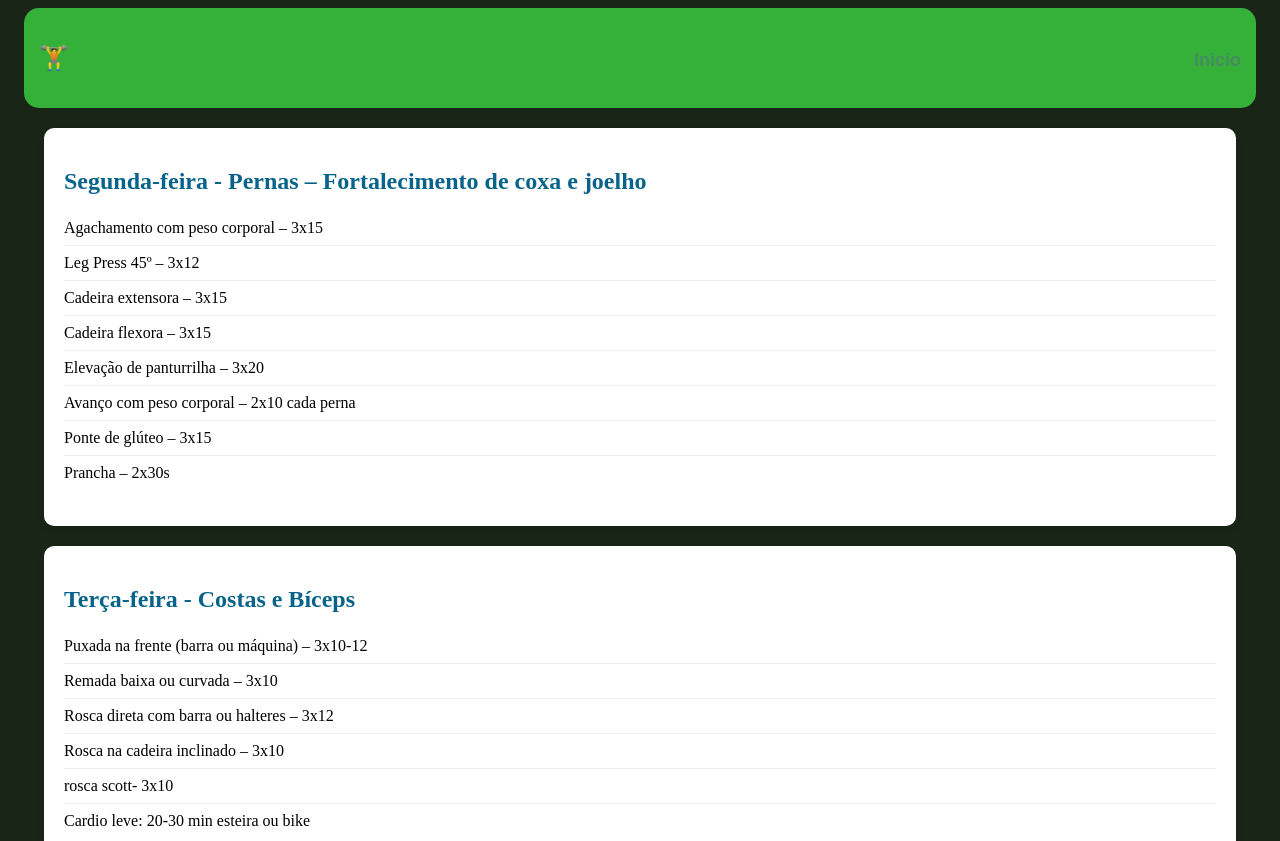
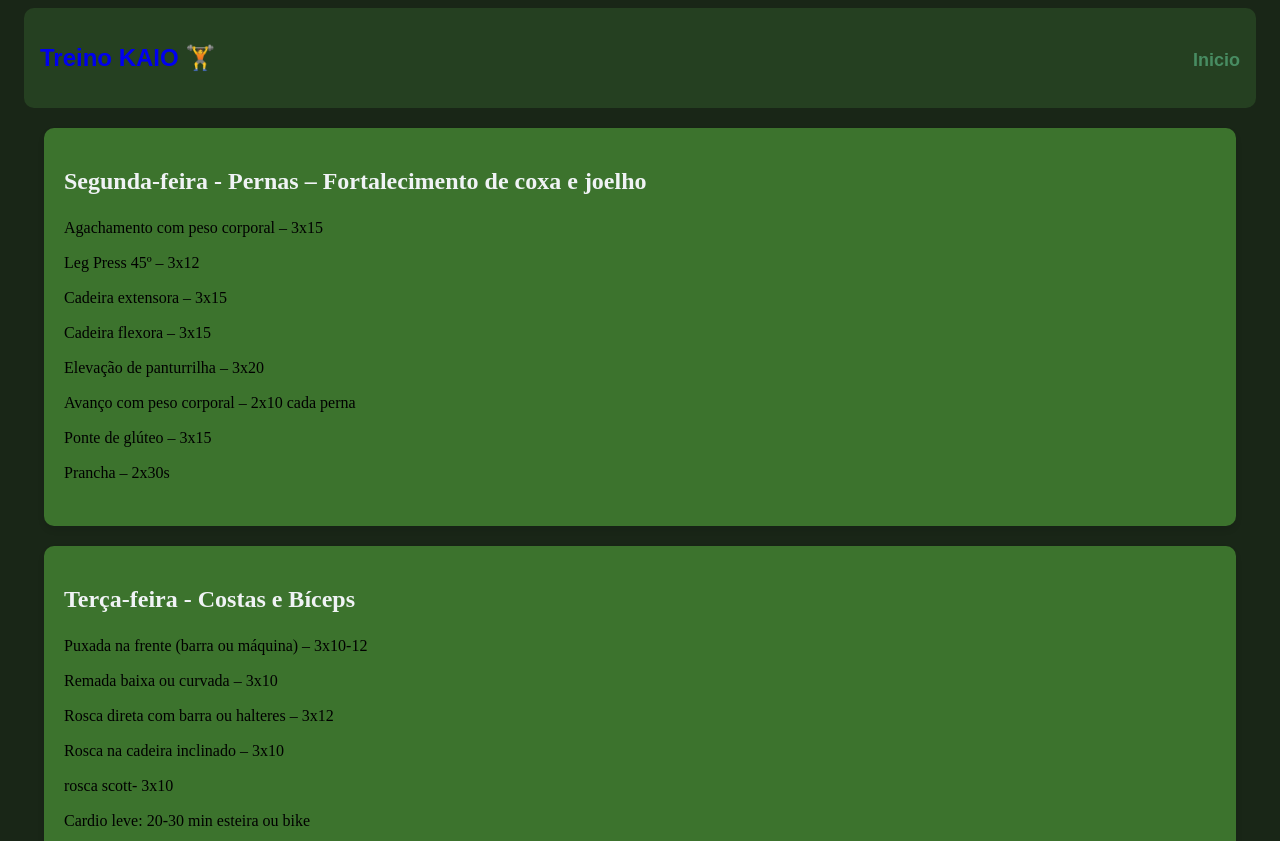
Before and after one commit to rosaridev/SiteMeutreinp, a plain HTML site: page pagina3.html in a window 1280 px wide. Shown: the top 841 px of the page. Drawn offline with Linux system fonts and the light colour scheme.

Commit message:
Atualização das paginas
feitas as alterões de cores e links nas paginas de treinos

```diff
--- a/pagina3.html
+++ b/pagina3.html
@@ -8,8 +8,8 @@
 </head>
 <body>
     <header class="menu3">
-        <nav class="nav">
-            <a href="/" class="Logo">🏋️</a>
+        <nav class="nav1">
+            <a href="/" class="Logo1"> Treino KAIO 🏋️</a>
             <ul class="nav-list">
                 <li><a href="index.html">Inicio</a></li>
             </ul>
--- a/style.css
+++ b/style.css
@@ -30,11 +30,13 @@ body{
 }
 .logo{
     font-size: 40px;
+    color: white;
 }
 .nav-list1{
     display: flex;
     gap: 32px;
     list-style: none;
+
 
 }
 .nav-list1 a{
@@ -108,6 +110,11 @@ header {
     font-weight: bold;
     border-radius: 15px;
 }
+.menu2{
+    background-color: #254021;
+    padding-inline: 16px;
+    border-radius: 10px;
+}
 
 /* Espaçamento geral da página */
 .container {
@@ -122,6 +129,7 @@ header {
     margin-bottom: 20px;
     padding: 20px;
     transition: transform 0.2s;
+    font-family: 'Trebuchet MS', 'Lucida Sans Unicode', 'Lucida Grande', 'Lucida Sans', Arial, sans-serif;
 }
 
 /* Efeito ao passar o mouse no card */
@@ -185,10 +193,20 @@ footer {
     width: 100%;
 }
 
+
+.nav1 {
+    max-width: 1280px;
+    height: 70px;
+    margin-inline: auto;
+    display: flex;
+    justify-content: space-between;
+    align-items: center;
+
+}
+
 .header1 {
-    background-color: #02aeed;
+    background-color: #cf1e1e;
     padding: 15px;
-    color: white;
     text-align: center;
     font-size: 24px;
     font-weight: bold;
@@ -198,8 +216,18 @@ footer {
 .container1 {
     padding: 20px;
 }
+
+.menu3{
+    background-color: #254021;
+    padding-inline: 16px;
+    border-radius: 10px;
+}
+
+.logo1{
+    color: white;
+}
 .card1 {
-    background-color: #ffffff;
+    background-color: #3C732D;
     border-radius: 10px;
     box-shadow: 0 4px 6px rgba(0,0,0,0.1);
     margin-bottom: 20px;
@@ -214,7 +242,7 @@ footer {
 
 
 .card1 h2 {
-    color: #08638a;
+    color: #f0f3f5;
     margin-bottom: 10px;
 }
 
@@ -226,7 +254,7 @@ footer {
 
 .card1 li {
     padding: 8px 0;
-    border-bottom: 1px solid #eee;
+    border-bottom: 1px solid #3C732D;
 }
 
 .card1 li:last-child {
```
Also changed, not shown: index.html (+1 -0 lines), pagina2.html (+1 -1 lines).
